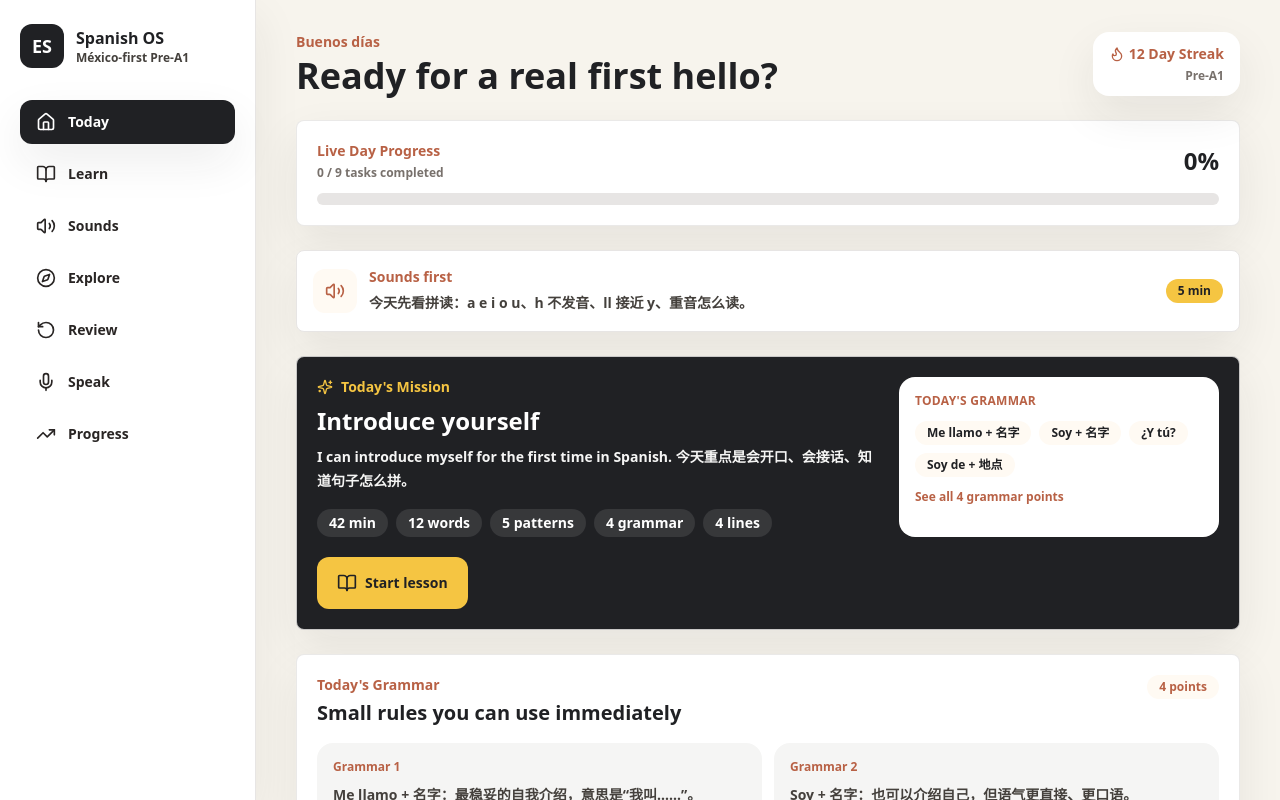
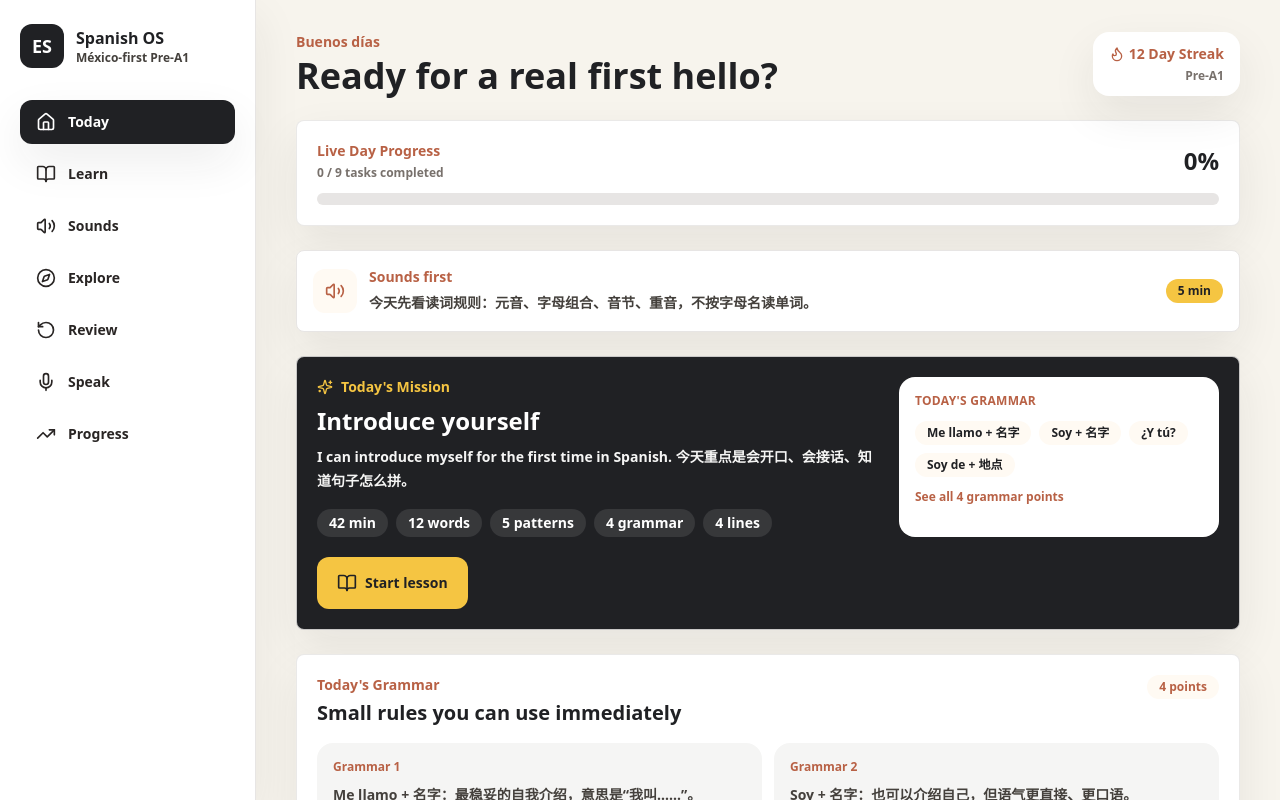
Before and after one commit to janeeepinky-cpu/spanish-learning-os, a Next.js app: page /today in a window 1280 px wide. Shown: the top 800 px of the page. Built offline with nearby package versions, Linux system fonts and the light colour scheme.

Commit message:
Update today phonics prompt

```diff
--- a/app/today/page.tsx
+++ b/app/today/page.tsx
@@ -64,7 +64,7 @@ export default function TodayPage() {
           <div>
             <div className="text-sm font-black text-clay">Sounds first</div>
             <p className="mt-1 text-sm font-bold leading-6 text-stone-700">
-              今天先看拼读：a e i o u、h 不发音、ll 接近 y、重音怎么读。
+              今天先看读词规则：元音、字母组合、音节、重音，不按字母名读单词。
             </p>
           </div>
         </div>
```
